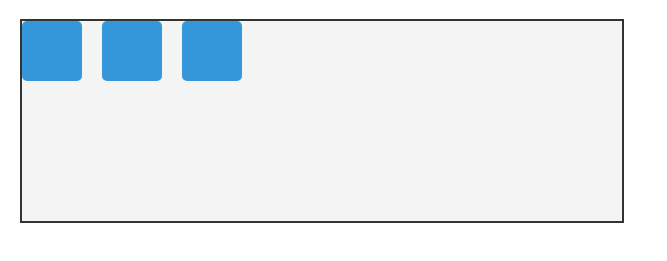
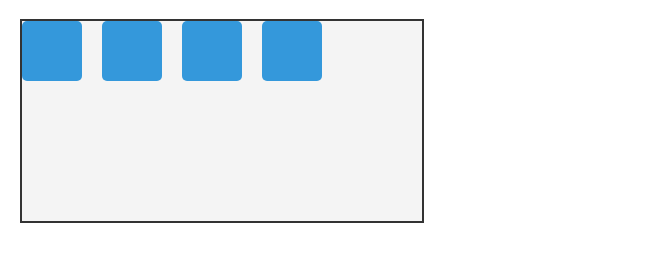
Before and after one commit to acciojob/Click-And-Drag-amityadav24, a website: page main.html in a window 1280 px wide. Shown: the part 81-342 px from the top of the page, without its empty margins (0-667 px from the left). Drawn offline with Linux system fonts and the light colour scheme.

Commit message:
created a submission

```diff
--- a/main.html
+++ b/main.html
@@ -13,6 +13,7 @@
       <div class="cube" style="left: 0px; top: 0px;"></div>
       <div class="cube" style="left: 80px; top: 0px;"></div>
       <div class="cube" style="left: 160px; top: 0px;"></div>
+		<div class="cube" style="left: 240px; top: 0px;"></div>
     </div>
   </div>
 
--- a/styles.css
+++ b/styles.css
@@ -5,7 +5,7 @@ body {
 }
 
 .container {
-  width: 600px;
+  width: 400px;
   height: 200px;
   border: 2px solid #333;
   overflow-x: auto;
@@ -17,7 +17,7 @@ body {
 .items {
   position: relative;
   height: 100%;
-  width: 1000px; /* deliberately wide for horizontal scroll */
+  width: 400px; /* deliberately wide for horizontal scroll */
 }
 
 .cube {
```
